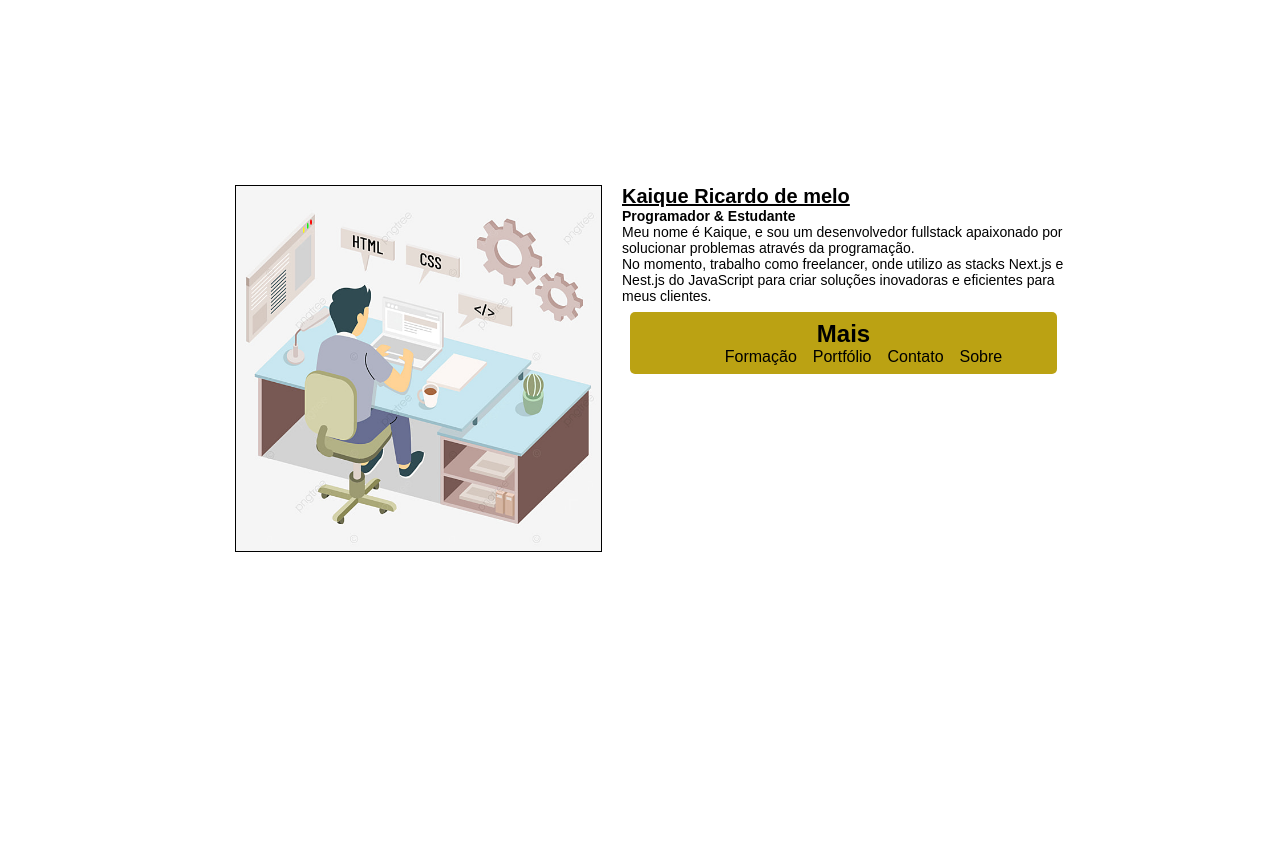
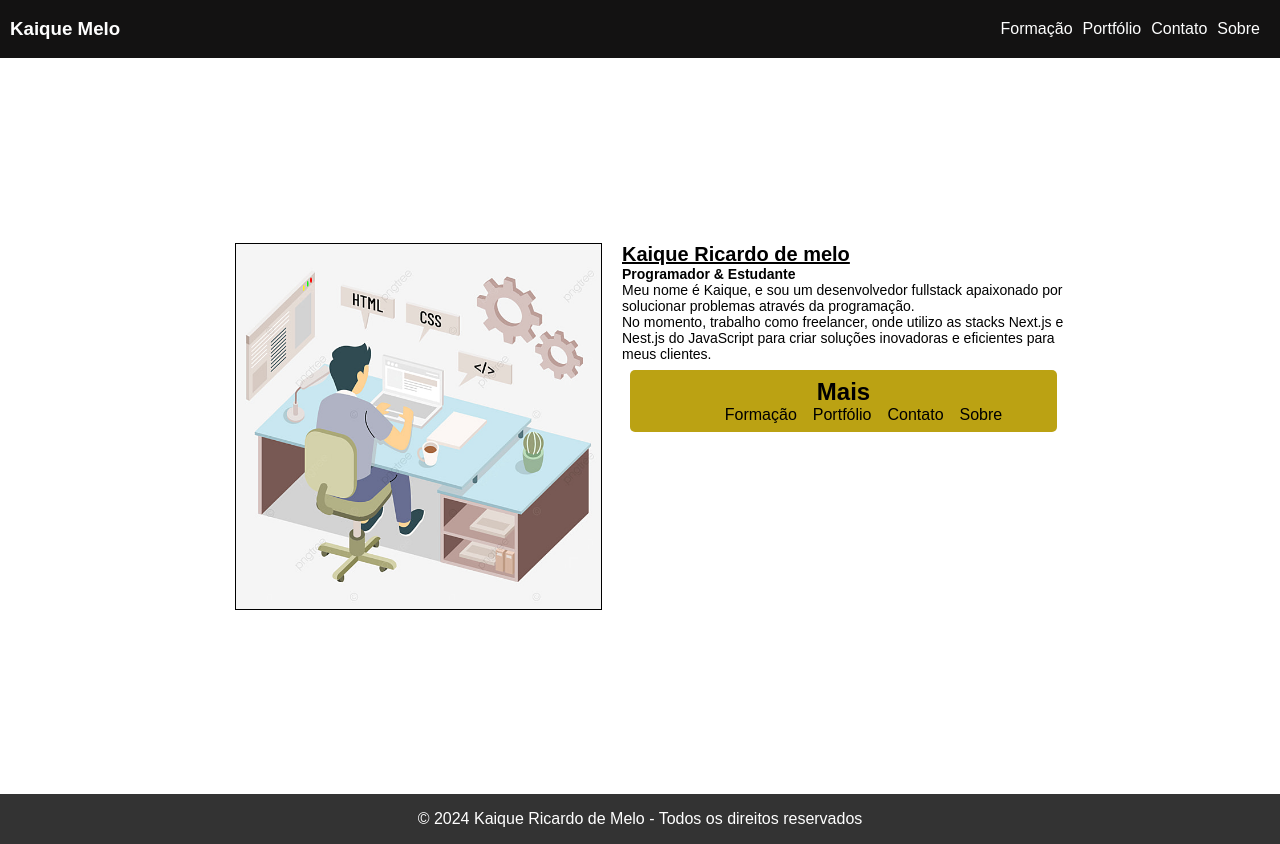
Before and after one commit to KaiD3v/UninterPortfolio, a plain HTML site: page pages/index.html in a window 1280 px wide. Before the commit the page ends 800 px from the top, so only its background shows below. Drawn offline with Linux system fonts and the light colour scheme.

Commit message:
fix things

```diff
--- a/components/nav.html
+++ b/components/nav.html
@@ -1,12 +1,12 @@
 <nav class="nav-container">
     <h3>
-         <a href="/docs/index.html">
+         <a href="/pages/index.html">
             <span>Kaique <b>Melo</b></span>
          </a>
     </h3>
     <ul class="list-container">
         <li>
-            <a href="../docs/education.html">
+            <a href="../pages/education.html">
                 Formação
             </a>
         </li>
@@ -16,12 +16,12 @@
             </a>
         </li>
         <li>
-            <a href="../docs/contact.html">
+            <a href="../pages/contact.html">
                 Contato
             </a>
         </li>
         <li>
-            <a href="../docs/about.html">
+            <a href="../pages/about.html">
                 Sobre
             </a>
         </li>
--- a/docs/index.html
+++ b/pages/index.html
@@ -4,10 +4,10 @@
     <meta charset="UTF-8">
     <meta name="viewport" content="width=device-width, initial-scale=1.0">
     <title>Home</title>
-    <link rel="stylesheet" href="./styles/home.css">
-    <link rel="stylesheet" href="./styles/global.css">
-    <script defer src="./scripts/getNavBar.js"></script>
-    <script src="./scripts/getFooter.js"></script>
+    <link rel="stylesheet" href="../styles/home.css">
+    <link rel="stylesheet" href="../styles/global.css">
+    <script defer src="../scripts/getNavBar.js"></script>
+    <script src="../scripts/getFooter.js"></script>
 </head>
 <body>
     <div class="nav-placeholder"></div>
```
Also changed, not shown: pages/about.html (renamed from docs/about.html), pages/contact.html (renamed from docs/contact.html), pages/education.html (renamed from docs/education.html), styles/about.css (renamed from docs/styles/about.css), styles/contact.css (renamed from docs/styles/contact.css), styles/education.css (renamed from docs/styles/education.css), styles/global.css (renamed from docs/styles/global.css), styles/home.css (renamed from docs/styles/home.css).
